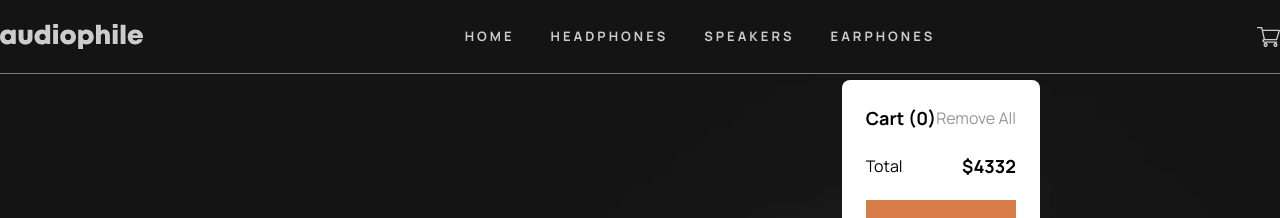
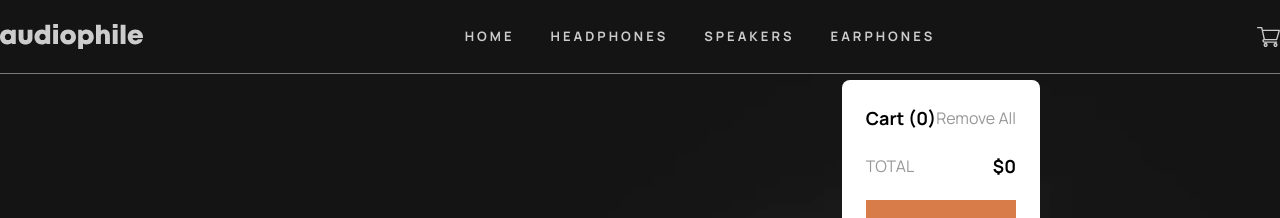
Before and after one commit to ArturDBW/audiophileShop, a React (Vite) app: page / in a window 1280 px wide. Both pictures are taken after a click on the icon 1268 px from the left and 36 px from the top of the page. Shown: the top 218 px of the page. Built offline with nearby package versions, Linux system fonts and the light colour scheme.

Commit message:
add totalPrice Amount logic

```diff
--- a/src/components/Header.jsx
+++ b/src/components/Header.jsx
@@ -1,3 +1,4 @@
+import PropTypes from "prop-types";
 import { Logo } from "../svg/Logo";
 import { Basket } from "../svg/Basket";
 import { Navigation } from "./Navigation";
@@ -16,3 +17,8 @@ export const Header = ({ openModalCart, setOpenModalCart }) => {
     </header>
   );
 };
+
+Header.propTypes = {
+  openModalCart: PropTypes.bool.isRequired,
+  setOpenModalCart: PropTypes.func.isRequired,
+};
--- a/src/components/Hero.jsx
+++ b/src/components/Hero.jsx
@@ -14,6 +14,7 @@ export const Hero = () => {
             made for the passionate music enthusiast.
           </p>
           <LinkButton
+            to={"/products/xx99-mark-two-headphones"}
             backgroundStyleClass={`bg-[#D87D4A] hover:bg-[#fbaf85] text-white`}
           >
             SEE PRODUCT
--- a/src/components/HomePhotoBanner.jsx
+++ b/src/components/HomePhotoBanner.jsx
@@ -21,7 +21,10 @@ export const HomePhotoBanner = () => {
             Upgrade to premium speakers that are phenomenally built to deliver
             truly remarkable sound.
           </p>
-          <LinkButton backgroundStyleClass={`bg-black hover:bg-[#4C4C4C]`}>
+          <LinkButton
+            to={"/products?category=speakers"}
+            backgroundStyleClass={`bg-black hover:bg-[#4C4C4C]`}
+          >
             SEE PRODUCT
           </LinkButton>
         </div>
@@ -31,6 +34,7 @@ export const HomePhotoBanner = () => {
         <div className="absolute left-[64px] top-[30%] text-black">
           <h2 className="mb-10 text-[32px] font-bold">ZX7 SPEAKER</h2>
           <LinkButton
+            to={"/products/zx7-speaker"}
             backgroundStyleClass={`hover:bg-[#000] hover:text-white text-black bg-transparent border border-black`}
           >
             SEE PRODUCT
@@ -48,6 +52,7 @@ export const HomePhotoBanner = () => {
         <div className="flex h-full flex-col items-start justify-center p-16">
           <h2 className="mb-10 text-[32px] font-bold">YX1 EARPHONES</h2>
           <LinkButton
+            to={"/products/yx1-earphones"}
             backgroundStyleClass={`hover:bg-[#000] hover:text-white text-black bg-transparent border border-black`}
           >
             SEE PRODUCT
--- a/src/elements/LinkButton.jsx
+++ b/src/elements/LinkButton.jsx
@@ -12,7 +12,7 @@ export const LinkButton = ({
     <Link
       to={to}
       onClick={onClick}
-      className={` px-8 py-4 text-sm font-bold uppercase tracking-[1px] transition-all  ${strechStyleClass} ${backgroundStyleClass}`}
+      className={`px-8 py-4 text-sm font-bold uppercase tracking-[1px] transition-all ${strechStyleClass} ${backgroundStyleClass}`}
     >
       {children}
     </Link>
--- a/src/elements/QuantityButton.jsx
+++ /dev/null
@@ -1,19 +0,0 @@
-import PropTypes from "prop-types";
-
-export const QuantityButton = ({ onClick }) => {
-  return (
-    <div className="flex items-center space-x-6 bg-[#F1F1F1] text-sm font-bold tracking-[1px]">
-      <button onClick={onClick} className=" px-4 py-2 text-[#979797]">
-        -
-      </button>
-      <span className="w-2 text-center">1</span>
-      <button onClick={onClick} className=" px-4 py-2 text-[#979797]">
-        +
-      </button>
-    </div>
-  );
-};
-
-QuantityButton.propTypes = {
-  onClick: PropTypes.func,
-};
--- a/src/pages/ModalCart.jsx
+++ b/src/pages/ModalCart.jsx
@@ -7,6 +7,11 @@ import { LinkButton } from "../elements/LinkButton";
 export const ModalCart = ({ setOpenModalCart, openModalCart }) => {
   const cart = useSelector(getBasket);
   const dispatch = useDispatch();
+
+  const totalAmount = cart.reduce((acc, item) => {
+    return acc + item.totalPrice;
+  }, 0);
+
   console.log(cart);
   return (
     <div
@@ -32,11 +37,12 @@ export const ModalCart = ({ setOpenModalCart, openModalCart }) => {
           <CartProduct item={item} key={item.id} />
         ))}
         <div className="my-5 flex items-center justify-between">
-          <span>Total</span>
-          <span className="text-lg font-bold">$4332</span>
+          <span className="text-[#979797]">TOTAL</span>
+          <span className="text-lg font-bold">${totalAmount}</span>
         </div>
         <div>
           <LinkButton
+            to={"/checkout"}
             strechStyleClass={`flex justify-center`}
             backgroundStyleClass={`bg-[#D87D4A] hover:bg-[#fbaf85] text-white`}
           >
```
